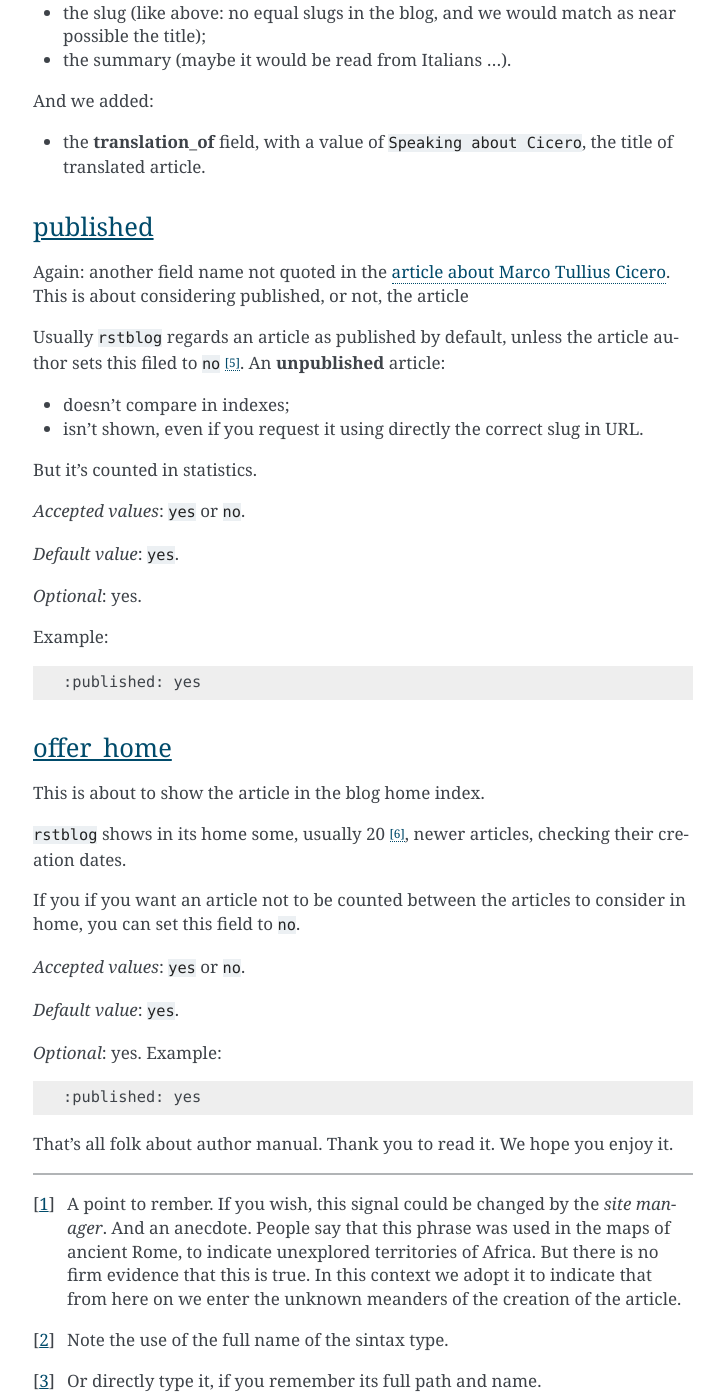
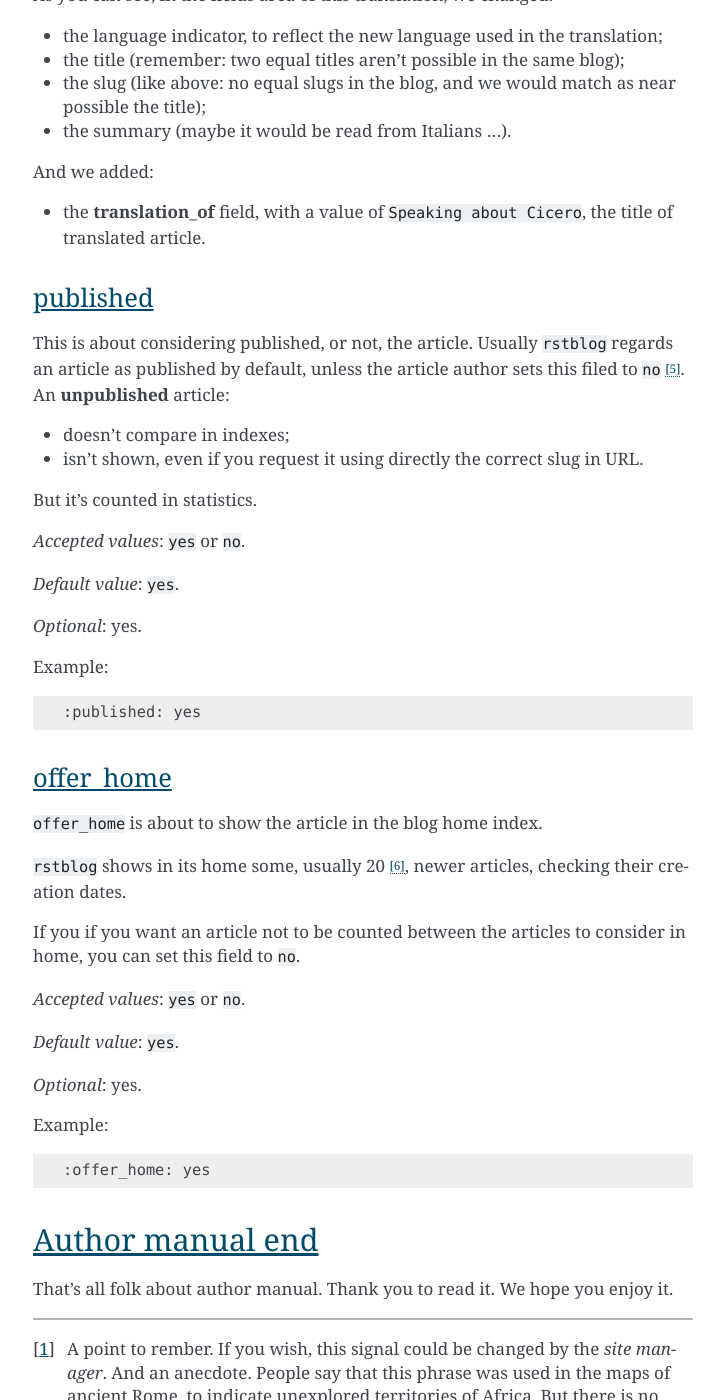
Before and after one commit to l-dfa/base_rstblog, a Sphinx documentation site: the page built from docs/source/author_manual/author_manual.rst, in a window 1280 px wide and 1400 px high, scrolled down 8260 px. Shown: the whole window, without its empty margins (387-1111 px from the left). Built offline with Sphinx 7.4.7, drawn with Linux system fonts in a browser that asks for light colours; some of the changed text lies outside the part shown.

Commit message:
typos fixes in author manual

```diff
--- a/docs/source/author_manual/author_manual.rst
+++ b/docs/source/author_manual/author_manual.rst
@@ -166,7 +166,7 @@ Example:
   :title: Speaking about Cicero
 
 created and modified
-^^^^^^^^^^^^^^^^^^^^*
+^^^^^^^^^^^^^^^^^^^^^
 
 These are two fields showing:
 
@@ -399,9 +399,7 @@ And we added:
 published
 ^^^^^^^^^^^^^^^
 
-Again: another field name not quoted in the `article about Marco Tullius Cicero`_.
-This is about considering published, or not, the article
-
+This is about considering published, or not, the article.
 Usually ``rstblog`` regards an article as published by default, unless the article
 author sets this filed to ``no`` [5]_. An **unpublished** article:
 
@@ -424,7 +422,7 @@ Example::
 offer_home
 ^^^^^^^^^^^^^^^
 
-This is about to show the article in the blog home index.
+``offer_home`` is about to show the article in the blog home index.
 
 ``rstblog`` shows in its home some, usually 20 [6]_, newer articles, checking their
 creation dates.
@@ -437,13 +435,14 @@ in home, you can set this field to ``no``.
 *Default value*: ``yes``.
 
 *Optional*: yes.
+
 Example::
 
-  :published: yes
+  :offer_home: yes
 
 
-
-
+Author manual end
+---------------------
 
 That's all folk about author manual.
 Thank you to read it. We hope you enjoy it.
```
Also changed, not shown: other parts of docs/source/author_manual/author_manual.rst (+2 -2 lines).
